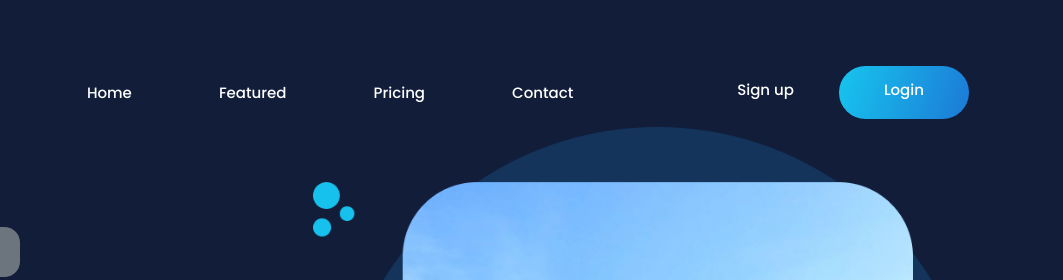
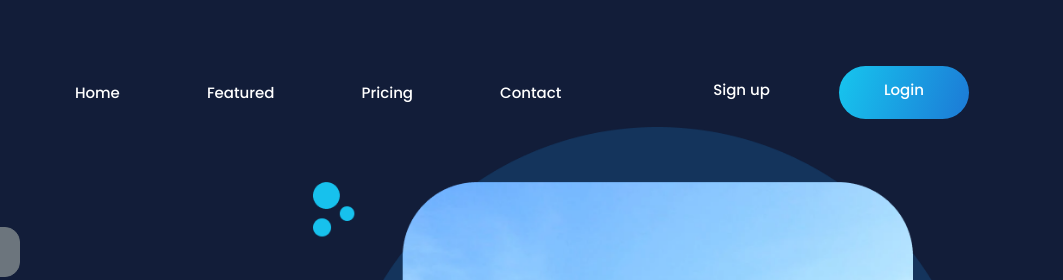
Before and after one commit to mrsev17/GoRent_LandingPage, a plain HTML site: page index.html in a window 1280 px wide. Shown: the top 280 px of the page, 217-1280 px from the left. Drawn offline with nearby package versions, Linux system fonts and the light colour scheme.

Commit message:
Fix gap between buttons Sign up and Login

```diff
--- a/css/stylesheet.css
+++ b/css/stylesheet.css
@@ -99,6 +99,10 @@ h1, h2 {
 }
 .navbar-toggler:focus {
   box-shadow: none;
+}
+
+.navbar-collapse > form {
+  gap: 24px;
 }
 
 .active-link {
```
Also changed, not shown: 1 other file.
